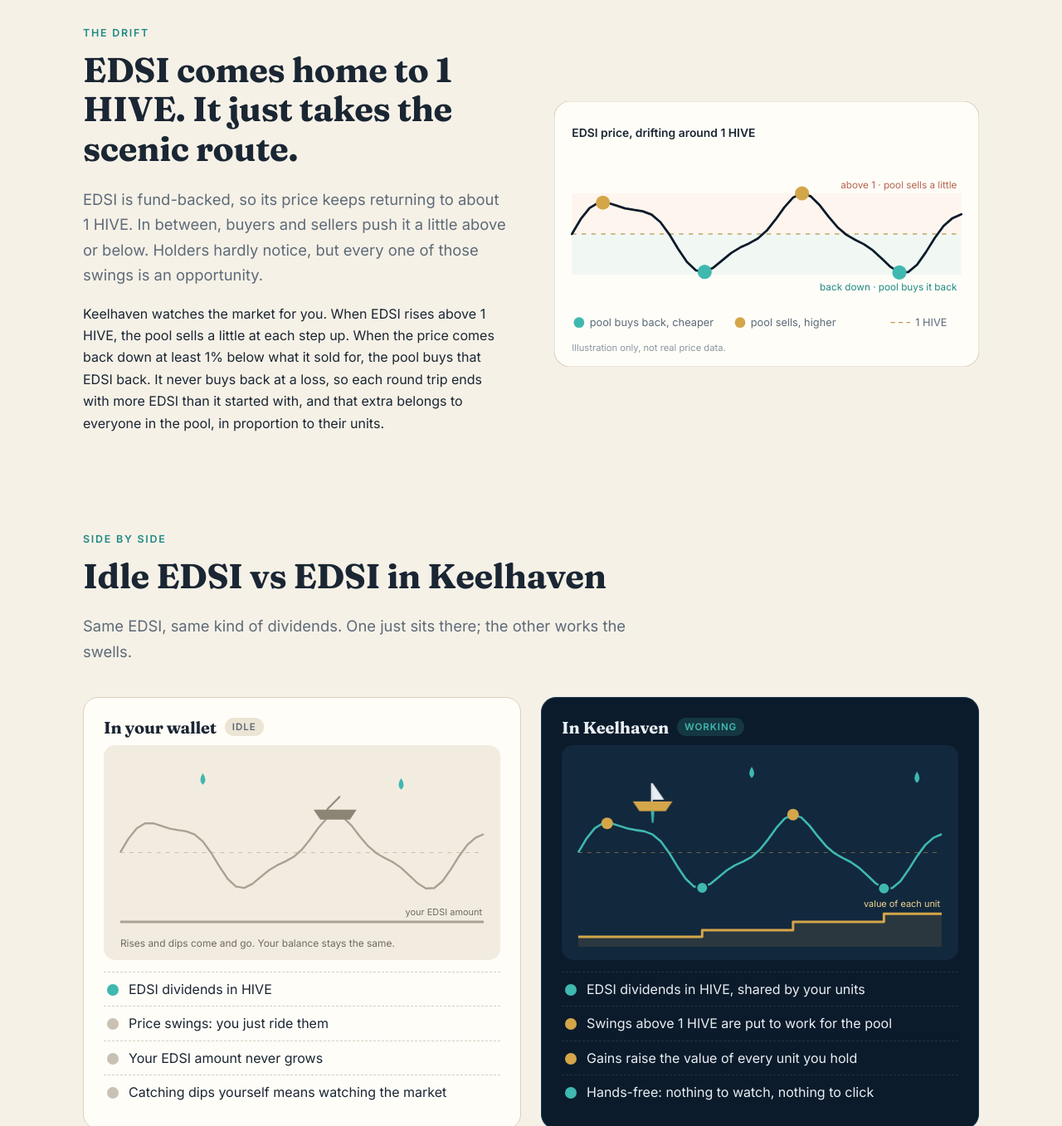
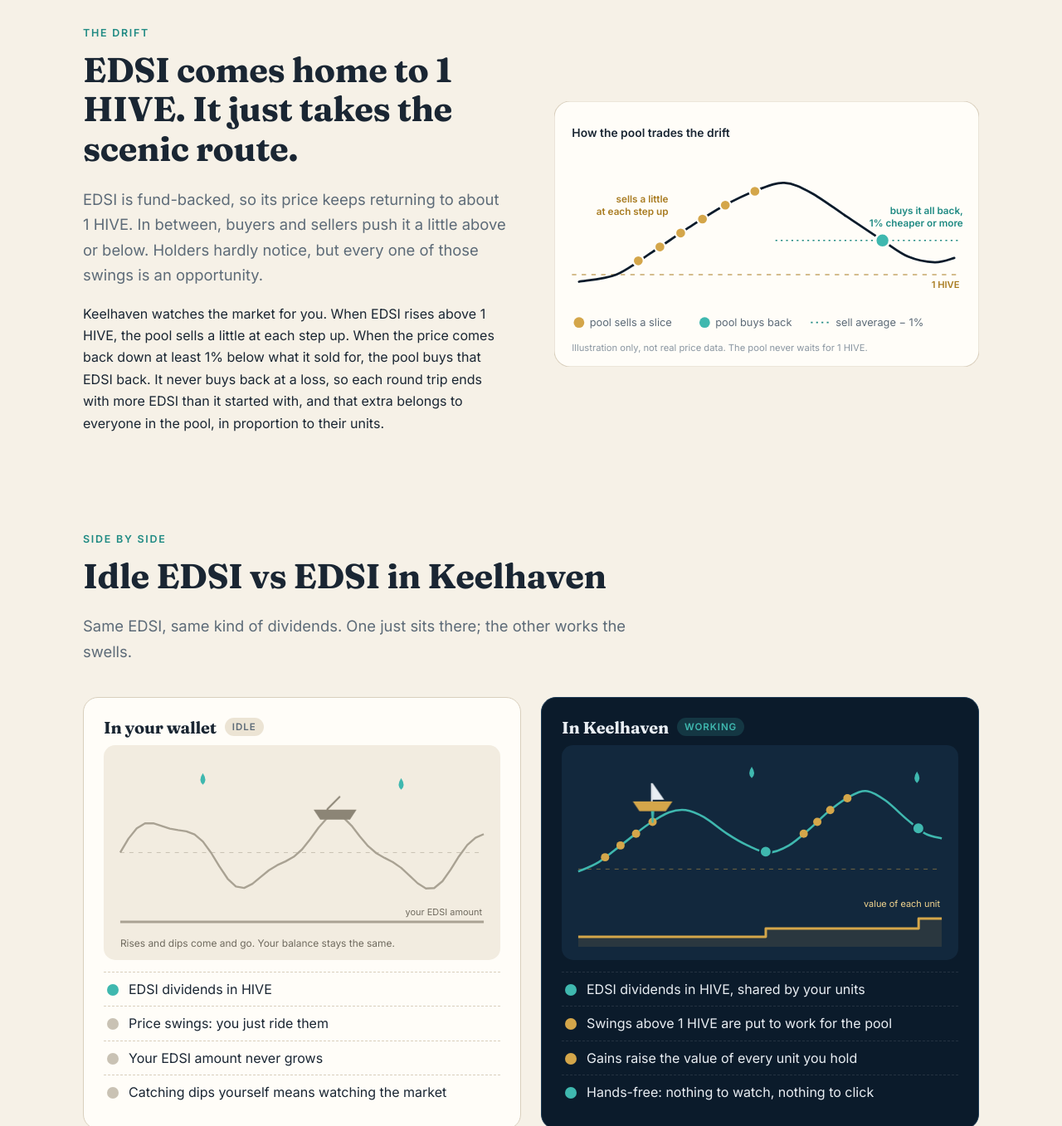
Before and after one commit to MuhammadQasimButt/keelhaven, a plain HTML site: page index.html in a window 1280 px wide. Shown: the part 1080-2437 px from the top of the page at 83% size. Drawn offline with Linux system fonts and the light colour scheme; no server answers.

Commit message:
V2 trading illustrations

```diff
--- a/index.html
+++ b/index.html
@@ -251,25 +251,25 @@ footer .wrap{display:flex;justify-content:space-between;gap:24px;flex-wrap:wrap}
         <p>Keelhaven watches the market for you. When EDSI rises above 1 HIVE, the pool sells a little at each step up. When the price comes back down at least 1% below what it sold for, the pool buys that EDSI back. It never buys back at a loss, so each round trip ends with more EDSI than it started with, and that extra belongs to everyone in the pool, in proportion to their units.</p>
       </div>
       <!-- DRIFT CHART -->
-      <svg class="reveal" viewBox="0 0 480 300" role="img" aria-label="EDSI price drifting above and below 1 HIVE, with the pool selling a little at the highs and buying it back at the lows">
+      <svg class="reveal" viewBox="0 0 480 300" role="img" aria-label="EDSI price rising above 1 HIVE while the pool sells a little at each step, then the pool buys it all back once the price is 1% below its sell average, still above 1 HIVE">
         <rect width="480" height="300" rx="18" fill="#fffdf8" stroke="#d9cfbd"/>
-        <text x="20" y="40" font-family="Inter" font-size="13" font-weight="600" fill="#1a2633">EDSI price, drifting around 1 HIVE</text>
-        <rect x="20" y="104" width="440" height="46" fill="#e07a5f" opacity=".06"/>
-        <rect x="20" y="150" width="440" height="46" fill="#3fb8af" opacity=".07"/>
-        <text x="455" y="98" text-anchor="end" font-family="Inter" font-size="11" fill="#b5654f">above 1 · pool sells a little</text>
-        <text x="455" y="214" text-anchor="end" font-family="Inter" font-size="11" fill="#1f8a83">back down · pool buys it back</text>
-        <line x1="20" y1="150" x2="460" y2="150" stroke="#a97c22" stroke-dasharray="5 6"/>
-                <path d="M20,150.0 L30,133.1 L40,120.6 L50,114.6 L60,114.6 L70,117.8 L80,121.0 L90,122.8 L100,124.3 L110,128.1 L120,136.6 L130,150.3 L140,166.8 L150,181.7 L160,191.1 L170,192.8 L180,187.9 L190,179.6 L200,171.4 L210,165.3 L220,160.7 L230,155.1 L240,146.3 L250,133.8 L260,119.9 L270,108.7 L280,104.1 L290,107.5 L300,117.5 L310,130.4 L320,142.2 L330,150.8 L340,156.5 L350,161.6 L360,168.5 L370,177.7 L380,187.2 L390,193.5 L400,193.0 L410,184.7 L420,170.5 L430,154.5 L440,140.9 L450,132.1 L460,127.7" fill="none" stroke="#0b1b2b" stroke-width="2.6" stroke-linejoin="round" stroke-linecap="round"/>
-        <g font-family="Inter" font-size="10" font-weight="600">
-          <circle cx="55" cy="114.6" r="8" fill="#d4a64a"/><circle cx="280" cy="104.1" r="8" fill="#d4a64a"/>
-          <circle cx="170" cy="192.8" r="8" fill="#3fb8af"/><circle cx="390" cy="193.5" r="8" fill="#3fb8af"/>
+        <text x="20" y="40" font-family="Inter" font-size="13" font-weight="600" fill="#1a2633">How the pool trades the drift</text>
+        <line x1="20" y1="196.0" x2="460" y2="196.0" stroke="#a97c22" stroke-dasharray="5 6"/>
+        <text x="458" y="211.0" text-anchor="end" font-family="Inter" font-size="10.5" font-weight="600" fill="#a97c22">1 HIVE</text>
+        <line x1="250" y1="157.3" x2="460" y2="157.3" stroke="#1f8a83" stroke-width="1.5" stroke-dasharray="2 4"/>
+        <path d="M28.0,203.9 C35.0,202.5 56.3,201.5 70.0,196.0 C83.7,190.5 96.7,179.5 110.0,170.9 C123.3,162.2 136.7,152.8 150.0,144.1 C163.3,135.5 176.7,126.3 190.0,119.0 C203.3,111.7 218.3,104.6 230.0,100.1 C241.7,95.7 250.0,91.8 260.0,92.3 C270.0,92.8 278.3,97.0 290.0,103.3 C301.7,109.6 316.7,121.1 330.0,130.0 C343.3,138.9 358.3,149.1 370.0,156.7 C381.7,164.3 390.0,171.4 400.0,175.6 C410.0,179.8 421.3,181.6 430.0,181.9 C438.7,182.1 448.3,177.9 452.0,177.1" fill="none" stroke="#0b1b2b" stroke-width="2.6" stroke-linecap="round"/>
+        <circle cx="95.0" cy="180.3" r="6" fill="#d4a64a" stroke="#fffdf8" stroke-width="2"/><circle cx="119.4" cy="164.6" r="6" fill="#d4a64a" stroke="#fffdf8" stroke-width="2"/><circle cx="142.9" cy="148.9" r="6" fill="#d4a64a" stroke="#fffdf8" stroke-width="2"/><circle cx="167.5" cy="133.1" r="6" fill="#d4a64a" stroke="#fffdf8" stroke-width="2"/><circle cx="193.3" cy="117.4" r="6" fill="#d4a64a" stroke="#fffdf8" stroke-width="2"/><circle cx="226.7" cy="101.7" r="6" fill="#d4a64a" stroke="#fffdf8" stroke-width="2"/>
+        <circle cx="370.9" cy="157.3" r="8" fill="#3fb8af" stroke="#fffdf8" stroke-width="2.5"/>
+        <g font-family="Inter" font-size="11" font-weight="600">
+          <text x="128.9" y="114.3" text-anchor="end" fill="#a97c22">sells a little</text><text x="128.9" y="128.3" text-anchor="end" fill="#a97c22">at each step up</text>
+          <text x="462" y="127.3" text-anchor="end" fill="#1f8a83">buys it all back,</text><text x="462" y="141.3" text-anchor="end" fill="#1f8a83">1% cheaper or more</text>
         </g>
         <g transform="translate(20,250)" font-family="Inter" font-size="12" fill="#5d6b78">
-          <circle cx="8" cy="0" r="6" fill="#3fb8af"/><text x="20" y="4">pool buys back, cheaper</text>
-          <circle cx="190" cy="0" r="6" fill="#d4a64a"/><text x="202" y="4">pool sells, higher</text>
-          <path d="M360 0 h22" stroke="#a97c22" stroke-dasharray="5 4"/><text x="388" y="4">1 HIVE</text>
+          <circle cx="8" cy="0" r="6" fill="#d4a64a"/><text x="20" y="4">pool sells a slice</text>
+          <circle cx="150" cy="0" r="6" fill="#3fb8af"/><text x="162" y="4">pool buys back</text>
+          <path d="M270 0 h22" stroke="#1f8a83" stroke-width="1.5" stroke-dasharray="2 4"/><text x="298" y="4">sell average − 1%</text>
         </g>
-        <text x="20" y="282" font-family="Inter" font-size="10.5" fill="#8a96a1">Illustration only, not real price data.</text>
+        <text x="20" y="282" font-family="Inter" font-size="10.5" fill="#8a96a1">Illustration only, not real price data. The pool never waits for 1 HIVE.</text>
       </svg>
     </div>
 
@@ -306,15 +306,14 @@ footer .wrap{display:flex;justify-content:space-between;gap:24px;flex-wrap:wrap}
       <div class="card dark reveal">
         <h3>In Keelhaven <span class="tag teal">Working</span></h3>
         <!-- POOLED -->
-        <svg viewBox="0 0 480 260" role="img" aria-label="A keeled ship on the same price line; the pool sells a little at the highs and buys it back at the lows, and a staircase shows each unit's value climbing">
+        <svg viewBox="0 0 480 260" role="img" aria-label="A keeled ship on the same price line; the pool sells a little on each rise and buys it back 1% cheaper or more, and a staircase shows each unit's value climbing">
           <rect width="480" height="260" rx="14" fill="#12283d"/>
-          <line x1="20" y1="130" x2="460" y2="130" stroke="#d4a64a" stroke-opacity=".5" stroke-dasharray="5 6"/>
+          <line x1="20" y1="150" x2="460" y2="150" stroke="#d4a64a" stroke-opacity=".5" stroke-dasharray="5 6"/>
           <!-- share value staircase -->
-          <path d="M20 232 H170 V224 H280 V214 H390 V204 H460" fill="none" stroke="#d4a64a" stroke-width="3" stroke-linejoin="round"/>
-          <path d="M20 232 H170 V224 H280 V214 H390 V204 H460 V244 H20Z" fill="#d4a64a" opacity=".12"/>
-          <g transform="translate(0,-20)"><path d="M20,150.0 L30,133.1 L40,120.6 L50,114.6 L60,114.6 L70,117.8 L80,121.0 L90,122.8 L100,124.3 L110,128.1 L120,136.6 L130,150.3 L140,166.8 L150,181.7 L160,191.1 L170,192.8 L180,187.9 L190,179.6 L200,171.4 L210,165.3 L220,160.7 L230,155.1 L240,146.3 L250,133.8 L260,119.9 L270,108.7 L280,104.1 L290,107.5 L300,117.5 L310,130.4 L320,142.2 L330,150.8 L340,156.5 L350,161.6 L360,168.5 L370,177.7 L380,187.2 L390,193.5 L400,193.0 L410,184.7 L420,170.5 L430,154.5 L440,140.9 L450,132.1 L460,127.7" fill="none" stroke="#3fb8af" stroke-width="2.6" stroke-linejoin="round"/></g>
-          <circle cx="55" cy="94.6" r="7" fill="#d4a64a"/><circle cx="280" cy="84.1" r="7" fill="#d4a64a"/>
-          <circle cx="170" cy="172.8" r="7" fill="#3fb8af" stroke="#12283d" stroke-width="2"/><circle cx="390" cy="173.5" r="7" fill="#3fb8af" stroke="#12283d" stroke-width="2"/>
+          <path d="M20 232 H247 V222 H432 V210 H460" fill="none" stroke="#d4a64a" stroke-width="3" stroke-linejoin="round"/>
+          <path d="M20 232 H247 V222 H432 V210 H460 V244 H20Z" fill="#d4a64a" opacity=".12"/>
+          <path d="M20.0,152.9 C24.2,151.0 35.8,147.1 45.0,141.4 C54.2,135.7 65.0,126.2 75.0,118.6 C85.0,111.0 95.8,101.9 105.0,95.7 C114.2,89.5 122.5,84.3 130.0,81.4 C137.5,78.6 143.0,77.6 150.0,78.6 C157.0,79.5 163.7,82.4 172.0,87.1 C180.3,91.9 191.2,101.4 200.0,107.1 C208.8,112.9 216.7,117.6 225.0,121.4 C233.3,125.2 241.7,130.0 250.0,130.0 C258.3,130.0 266.7,126.2 275.0,121.4 C283.3,116.7 291.7,108.6 300.0,101.4 C308.3,94.3 316.7,85.2 325.0,78.6 C333.3,71.9 342.5,65.2 350.0,61.4 C357.5,57.6 363.0,54.8 370.0,55.7 C377.0,56.7 384.0,61.4 392.0,67.1 C400.0,72.9 410.0,83.3 418.0,90.0 C426.0,96.7 433.0,103.3 440.0,107.1 C447.0,111.0 456.7,111.9 460.0,112.9" fill="none" stroke="#3fb8af" stroke-width="2.6" stroke-linejoin="round"/>
+          <circle cx="52.5" cy="135.7" r="5" fill="#d4a64a"/><circle cx="71.2" cy="121.4" r="5" fill="#d4a64a"/><circle cx="90.0" cy="107.1" r="5" fill="#d4a64a"/><circle cx="110.0" cy="92.9" r="5" fill="#d4a64a"/><circle cx="292.9" cy="107.1" r="5" fill="#d4a64a"/><circle cx="309.4" cy="92.9" r="5" fill="#d4a64a"/><circle cx="325.0" cy="78.6" r="5" fill="#d4a64a"/><circle cx="345.8" cy="64.3" r="5" fill="#d4a64a"/><circle cx="246.9" cy="128.9" r="7" fill="#3fb8af" stroke="#12283d" stroke-width="2"/><circle cx="431.7" cy="100.6" r="7" fill="#3fb8af" stroke="#12283d" stroke-width="2"/>
           <!-- ship with keel -->
           <g class="bob" transform="translate(110,60)"><path d="M-24 8 H24 L16 20 H-16Z" fill="#d4a64a"/><path d="M-1 8 V-14" stroke="#e9eef3" stroke-width="2"/><path d="M0 -14 L14 6 H0Z" fill="#e9eef3"/><path d="M-2 20 H2 L1 34 H-1Z" fill="#3fb8af"/></g>
           <g fill="#3fb8af"><path d="M230 26 q6 9 0 14 q-6-5 0-14z"/><path d="M430 32 q6 9 0 14 q-6-5 0-14z"/></g>
```
